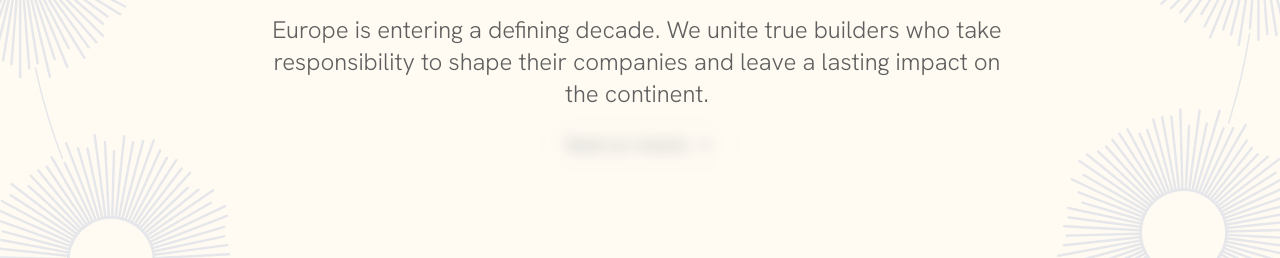
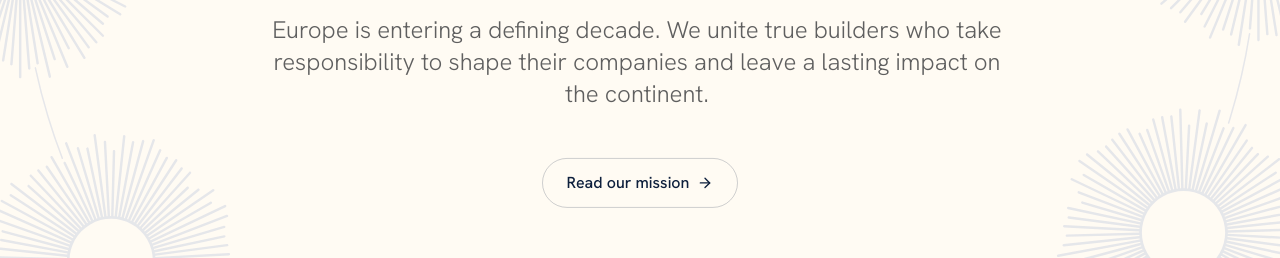
Before and after one commit to armandabbas/ValorianCircle, a React (Vite) app: page /#/ in a window 1280 px wide. Shown: the part 900-1158 px from the top of the page. Built offline with nearby package versions, Linux system fonts and the light colour scheme; a web font is replaced by a local one.

Commit message:
Delay exit animation to keep text visible longer on scroll

```diff
--- a/src/app/pages/NewPage.tsx
+++ b/src/app/pages/NewPage.tsx
@@ -830,7 +830,7 @@ export function NewPage() {
                   <ScrollExitWord
                     key={i}
                     index={i} total={4} progress={lowerHeroProgress}
-                    outStart={isMobile ? 0.75 : 0.85} outEnd={isMobile ? 0.85 : 0.95}
+                    outStart={isMobile ? 0.75 : 0.88} outEnd={isMobile ? 0.85 : 0.96}
                     variants={{
                       hidden: { opacity: 0, y: 40, filter: 'blur(8px)' },
                       visible: { opacity: 1, y: 0, filter: 'blur(0px)', transition: { duration: 0.8, ease: [0.16, 1, 0.3, 1] } }
@@ -856,7 +856,7 @@ export function NewPage() {
                   <ScrollExitWord
                     key={i}
                     index={i} total={25} progress={lowerHeroProgress}
-                    outStart={isMobile ? 0.70 : 0.80} outEnd={isMobile ? 0.80 : 0.90}
+                    outStart={isMobile ? 0.70 : 0.85} outEnd={isMobile ? 0.80 : 0.93}
                     variants={{
                       hidden: { opacity: 0, y: 20 },
                       visible: { opacity: 1, y: 0, transition: { duration: 0.6, ease: [0.16, 1, 0.3, 1] } }
@@ -868,7 +868,7 @@ export function NewPage() {
                 ))}
               </motion.div>
 
-              <ScrollExitWord index={0} total={1} progress={lowerHeroProgress} outStart={isMobile ? 0.65 : 0.75} outEnd={isMobile ? 0.75 : 0.85}>
+              <ScrollExitWord index={0} total={1} progress={lowerHeroProgress} outStart={isMobile ? 0.65 : 0.82} outEnd={isMobile ? 0.75 : 0.90}>
                 <motion.button
                   initial={{ opacity: 0, y: 20 }}
                   whileInView={{ opacity: 1, y: 0 }}
```
